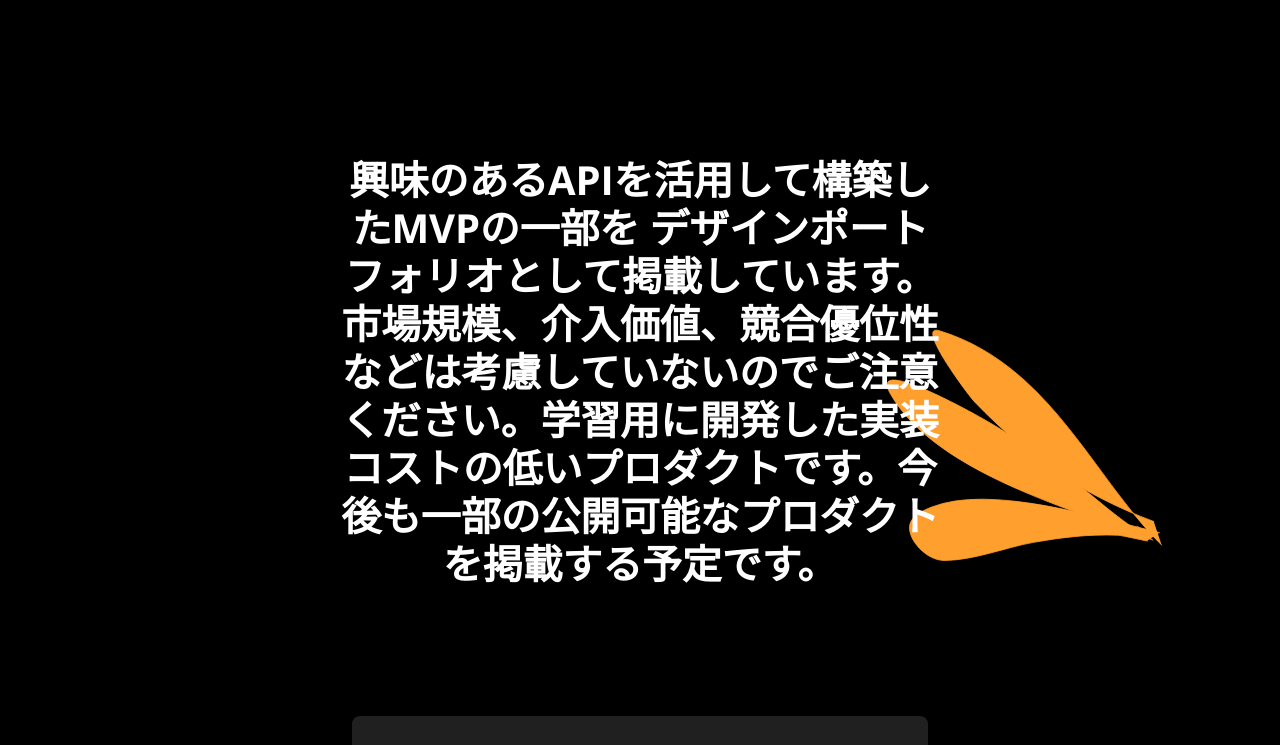
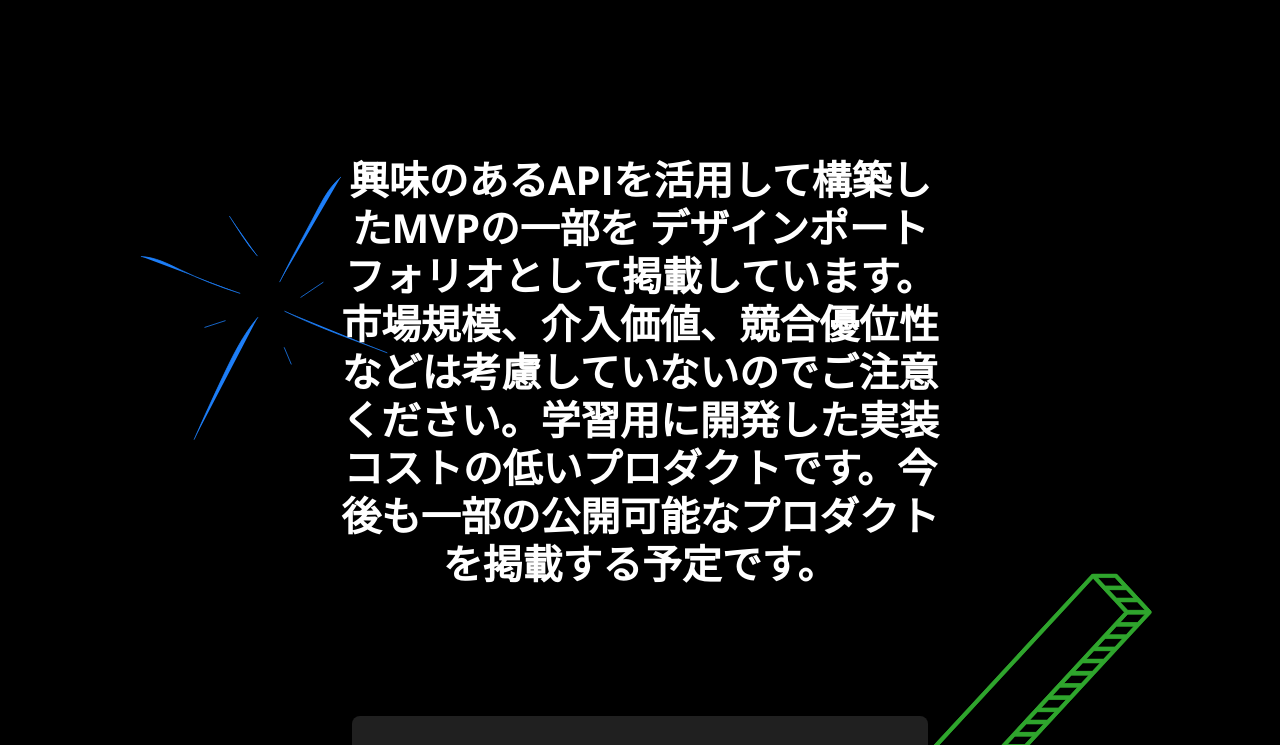
Before and after one commit to per-pj/portfolio-posts, a website: page index.html in a window 1280 px wide. Shown: the part 712-1457 px from the top of the page. Drawn offline with nearby package versions, Linux system fonts and the light colour scheme; grey boxes are pictures that could not be loaded.

Commit message:
svg素材の位置調整、アニメーションの追加

```diff
--- a/script.js
+++ b/script.js
@@ -83,3 +83,37 @@ function displayWorks(contents) {
 }
 
 fetchData();
+
+// フェードインアニメーションの実装
+document.addEventListener('DOMContentLoaded', function () {
+  const container = document.querySelector('.container');
+
+  function checkFadeIn() {
+    if (!container) {
+      return;
+    }
+
+    // 要素の画面上の位置を取得
+    const rect = container.getBoundingClientRect();
+
+    // 要素が画面内に入ったかを判定 (多少余裕を持たせることも可能)
+    const isVisible =
+      (rect.top >= 0 &&
+        rect.bottom <=
+          (window.innerHeight || document.documentElement.clientHeight)) ||
+      (rect.bottom >= 0 &&
+        rect.top <=
+          (window.innerHeight || document.documentElement.clientHeight));
+
+    // 要素が画面内に入ったら fade-in クラスを追加
+    if (isVisible && !container.classList.contains('fade-in')) {
+      container.classList.add('fade-in');
+    }
+  }
+
+  // スクロールイベントが発生するたびに checkFadeIn 関数を実行
+  window.addEventListener('scroll', checkFadeIn);
+
+  // ページロード時にも一度チェック (初期位置によっては表示されるべき場合もある)
+  checkFadeIn();
+});
--- a/style.css
+++ b/style.css
@@ -133,7 +133,13 @@ p {
   background-image: url('orange.svg'), url('blue.svg'), url('green.svg');
   background-repeat: no-repeat, no-repeat, no-repeat;
   background-size: 35%, 35%, 30%;
-  background-position: top 40% right 5%, top 65% left 5%, top 100% right 5%;
+  background-position: top 25rem right 5%, top 50rem left 5%, top 75rem right 5%;
+  opacity: 0;
+  transition: opacity 3.2s ease;
+}
+
+.fade-in {
+  opacity: 1;
 }
 
 .hero-content {
```
